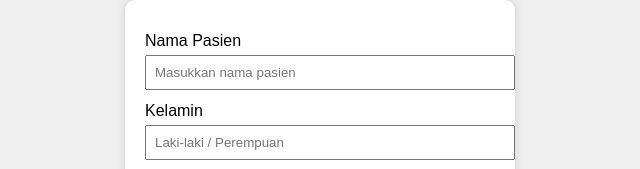
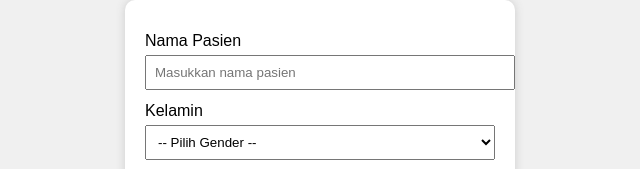
Before and after one commit to abrariyudhan/Hackathon-HCK-091, a plain HTML site: page index.html in a window 1280 px wide. Shown: the part 118-287 px from the top of the page, without its empty margins (320-960 px from the left). Drawn offline with Linux system fonts and the light colour scheme.

Commit message:
Ubah Gender

```diff
--- a/index.html
+++ b/index.html
@@ -16,7 +16,11 @@
         <input type="text" id="nama" placeholder="Masukkan nama pasien">
 
         <label>Kelamin</label>
-        <input type="text" id="kelamin" placeholder="Laki-laki / Perempuan">
+        <select id="kelamin">
+            <option value="">-- Pilih Gender --</option>
+            <option>Pria</option>
+            <option>Wanita</option>
+        </select>
 
         <label>Tanggal Lahir Pasien</label>
         <input type="date" id="tanggalLahir" placeholder="Umur pasien">
```
